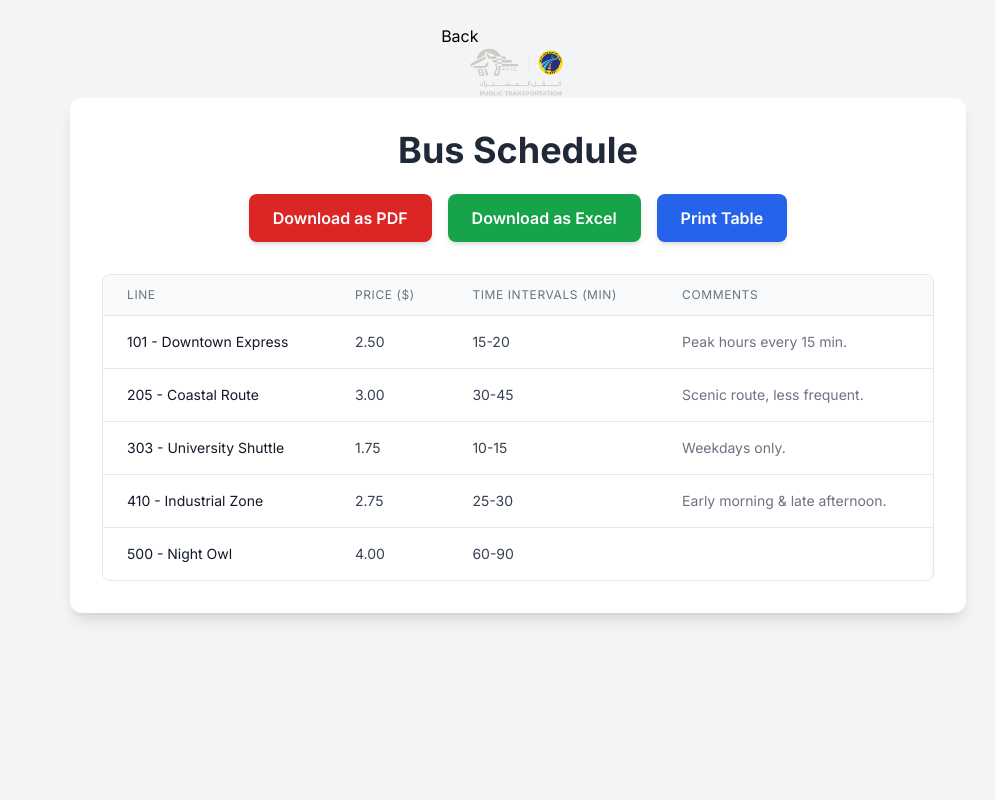
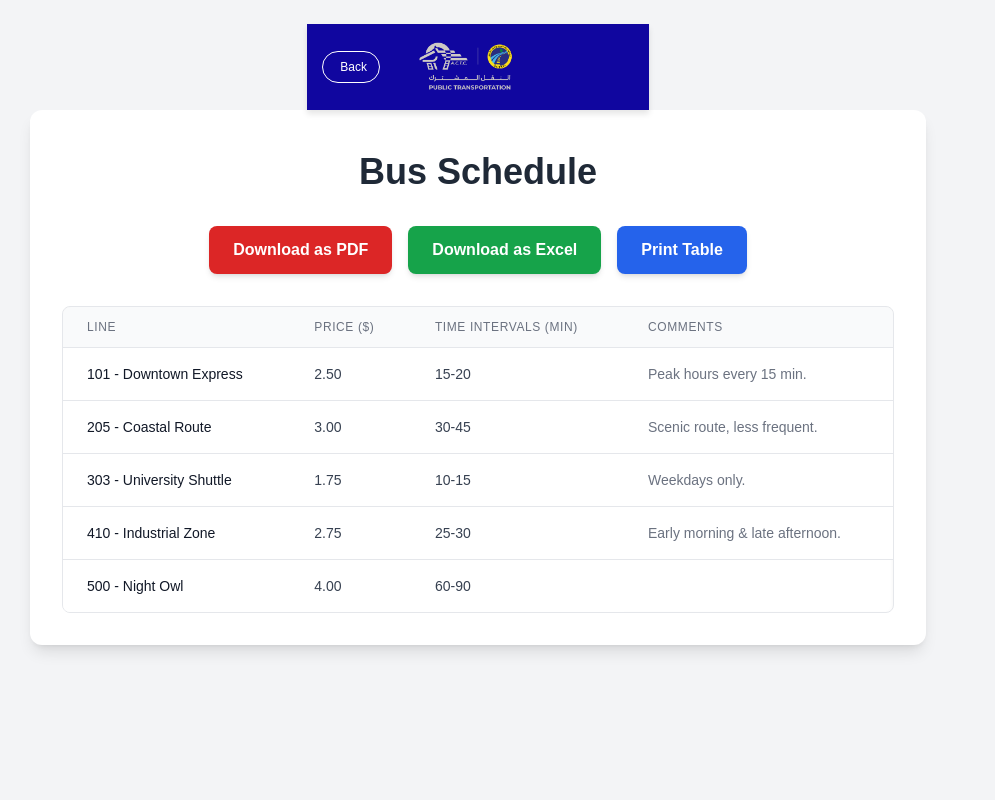
Before and after one commit to MauriceB006/NFA021_PROJECT, a PHP site: page /timetable.php in a window 1280 px wide. Shown: the whole page, without its empty margins (122-1117 px from the left). Run offline with PHP 8.4, Linux system fonts and the light colour scheme; some libraries are stand-ins or nearby versions.

Commit message:
Update timetable.php

```diff
--- a/timetable.php
+++ b/timetable.php
@@ -69,6 +69,129 @@
                 display: none !important;
                 /* Hide these elements completely from the print output */
             }
+        }
+
+
+        :root {
+            --primary-color: #10069F;
+            --secondary-color: #3498db;
+            --accent-color: #e74c3c;
+            --light-gray: #ecf0f1;
+            --dark-gray: #7f8c8d;
+            --white: #ffffff;
+            --shadow: 0 4px 6px rgba(0, 0, 0, 0.1);
+        }
+
+        * {
+            box-sizing: border-box;
+            margin: 0;
+            padding: 0;
+        }
+        body {
+            font-family: 'Montserrat', sans-serif;
+            line-height: 1.6;
+            color: #333;
+            max-width: 1200px;
+            margin: 0 auto;
+            padding: 20px;
+        }
+
+        h1 {
+            color: #2c3e50;
+            text-align: center;
+            margin-bottom: 20px;
+            padding: 10px;
+        }
+
+
+
+        .application-form {
+            background-color: white;
+            padding: 20px;
+            border-top: 1px solid #eee;
+        }
+
+        .form-group {
+            margin-bottom: 15px;
+        }
+
+        label {
+            display: block;
+            margin-bottom: 5px;
+            font-weight: bold;
+        }
+
+        input[type="text"],
+        input[type="email"],
+        input[type="tel"],
+        textarea,
+        select {
+            width: 100%;
+            padding: 10px;
+            border: 1px solid #ddd;
+            border-radius: 4px;
+            box-sizing: border-box;
+        }
+
+        textarea {
+            min-height: 100px;
+            resize: vertical;
+        }
+
+        .submit-btn {
+            background-color: #10069F;
+            color: white;
+            border: none;
+            padding: 12px 20px;
+            cursor: pointer;
+            font-size: 16px;
+            border-radius: 4px;
+            transition: background-color 0.3s;
+        }
+
+        .submit-btn:hover {
+            background-color: #27ae60;
+        }
+
+        .required {
+            color: #e74c3c;
+        }
+
+        .header {
+            background-color: var(--primary-color);
+            color: white;
+            padding: 8px 0;
+            box-shadow: var(--shadow);
+            position: relative;
+        }
+
+        .header-content {
+            display: flex;
+            justify-content: space-between;
+            align-items: center;
+            max-width: 900px;
+            margin: 0 auto;
+            padding: 0 15px;
+        }
+
+        .back-button {
+            background-color: transparent;
+            color: white;
+            border: 1px solid white;
+            padding: 6px 12px;
+            border-radius: 20px;
+            cursor: pointer;
+            font-size: 12px;
+            font-weight: 500;
+            transition: all 0.3s;
+            display: flex;
+            align-items: center;
+            gap: 5px;
+            text-decoration: none;
+        }
+
+        .back-button:hover {
+            background-color: rgba(255, 255, 255, 0.1);
         }
     </style>
 </head>
```
